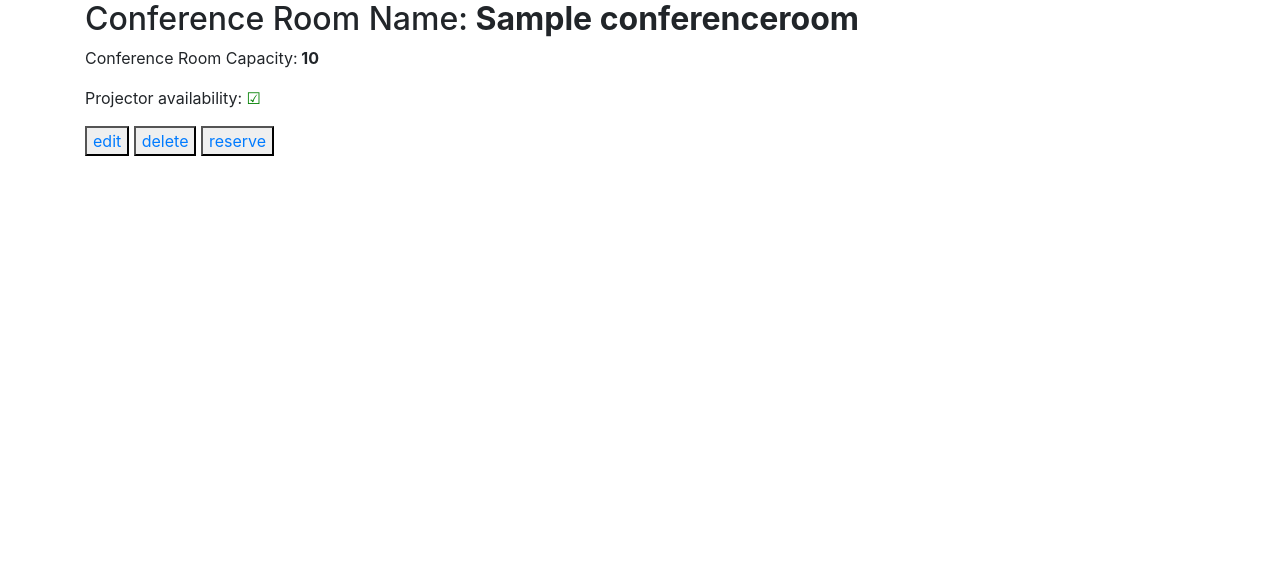
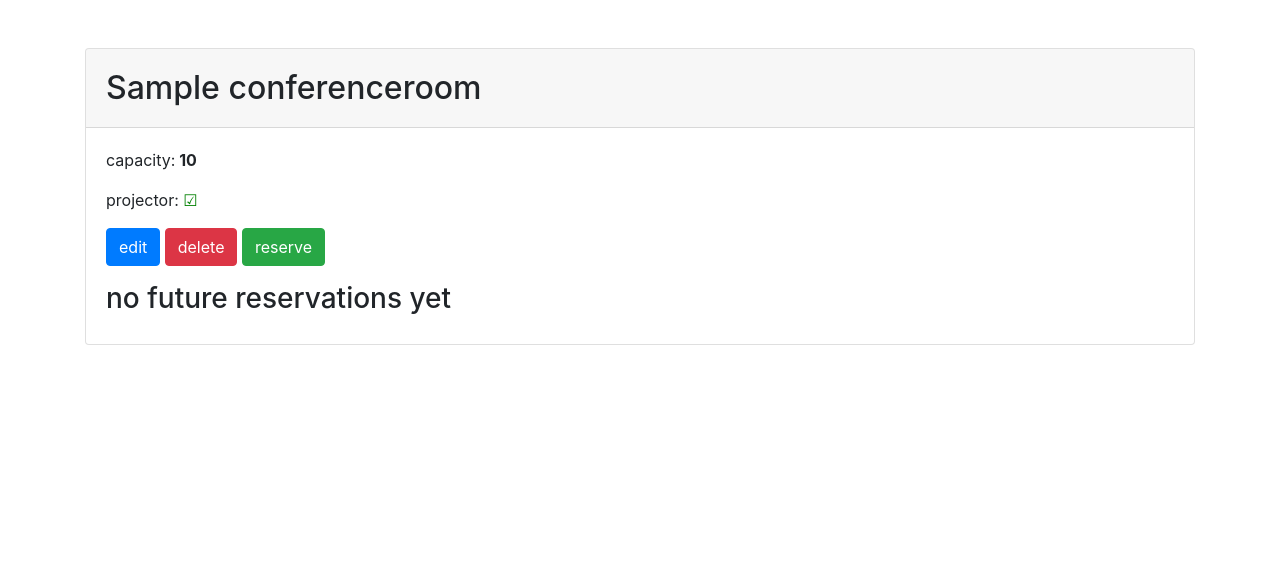
Before and after one commit to justinaluc/conference_room_booking, a Django app: page /room/1 in a window 1280 px wide. Shown: the part 56-641 px from the top of the page. Run offline with Django 4.2, Linux system fonts and the light colour scheme; tables that the repository leaves empty hold one stand-in row (values such as "Sample post"); some libraries are stand-ins or nearby versions.

Commit message:
modifying views with bootstrap cards and table

```diff
--- a/room_manager/templates/room_manager/base.html
+++ b/room_manager/templates/room_manager/base.html
@@ -35,14 +35,14 @@
         <p class="nav-item text-muted m-2">Today is {.....date....}</p>
     </nav>
     <!-- Nav -->
-    <div class="container">
+        <div class="container my-5">
             {% block content %}
             {% endblock content %}
         </div>
     <!-- Footer -->
     <footer class="footer">
         <div class="container">
-        <span class="text-muted"> created by <b>justinaluc</b> in March 2022</span>
+            <span class="text-muted"> created by <a href="https://github.com/justinaluc"><b>justinaluc</b></a> in March 2022</span>
         </div>
     </footer>
     <!-- Footer -->
--- a/room_manager/templates/room_manager/conferenceroom_detail.html
+++ b/room_manager/templates/room_manager/conferenceroom_detail.html
@@ -1,29 +1,38 @@
 {% extends 'room_manager/base.html' %}
 {% block title %} ROOM DETAILS {% endblock %}
 {% block content %}
-    <h2>Conference Room Name:<b> {{room.name}}</b></h2>
-    <p>Conference Room Capacity:<b> {{room.capacity}}</b></p>
-    <p>Projector availability:
+<div class="card">
+    <div class="card-header">
+        <h2 class="card-title my-2">{{room.name}}</h2>
+    </div>
+    <div class="card-body">
+        <p>capacity:<b> {{room.capacity}}</b></p>
+        <p>projector:
         {% if room.projector %}
             <span style="color:green;">&#9745;</span>
         {% else %}
             <span style="color:red;">&#9746;</span>
         {% endif %}
         <p>
-        <button><a href="{% url 'room_update' pk=room.pk %}">edit</a></button>
-        <button><a href="{% url 'room_delete' pk=room.pk %}">delete</a></button>
-        <button><a href="{% url 'room_reserve' room_id=room.pk %}">reserve</a></button>
+            <a class="btn btn-primary" href="{% url 'room_update' pk=room.pk %}">edit</a>
+            <a class="btn btn-danger" href="{% url 'room_delete' pk=room.pk %}">delete</a>
+            <a class="btn btn-success" href="{% url 'room_reserve' room_id=room.pk %}">reserve</a>
         </p>
+        {% if reservations %}
+        <br>
+        <h3>Future reservations:</h3>
 
-    {% if reservations %}
-        <h3>Future reservations:</h3>
                 <ul>
                 {% for reservation in reservations %}
                     <li>
-                    <h4>Date: <b>{{reservation.date}}</b></h4>
-                    <p>Comment: {{reservation.comment}}</p>
+                        <h4><b>{{reservation.date}}</b></h4>
+                        <p>{{reservation.comment}}</p>
                     </li>
                 {% endfor %}
                 </ul>
+        {% else %}
+        <h3>no future reservations yet</h3>
         {% endif %}
+    </div>
+</div>
 {% endblock %}
--- a/room_manager/templates/room_manager/reserveroom_detail.html
+++ b/room_manager/templates/room_manager/reserveroom_detail.html
@@ -17,7 +17,7 @@
         <textarea class="form-control" id="comment" name="comment"></textarea>
       </div>
         <br>
-      <button type="submit" class="btn btn-primary">Reserve</button>
+      <button type="submit" class="btn btn-success">reserve</button>
     </form>
   </div>
 </div>
--- a/room_manager/views.py
+++ b/room_manager/views.py
@@ -75,7 +75,7 @@
                           context={"room": room, "error": f"Conference Room already reserved for this date! ({date})"})
         if date < str(datetime.date.today()):
             return render(request, "room_manager/reserveroom_detail.html",
-                          context={"room": room, "error": "Date is from the past!"})
+                          context={"room": room, "error": "Date is from the past! You have to choose the future date."})
 
         ReserveRoom.objects.create(room_id=room, date=date, comment=comment)
         return redirect("room_list")
```
Also changed, not shown: room_manager/templates/room_manager/conferenceroom_confirm_delete.html (+10 -7 lines), room_manager/templates/room_manager/conferenceroom_form.html (+12 -5 lines), room_manager/templates/room_manager/conferenceroom_list.html (+13 -13 lines), 1 other file. Lines whose indentation alone changed are shown as unchanged.
